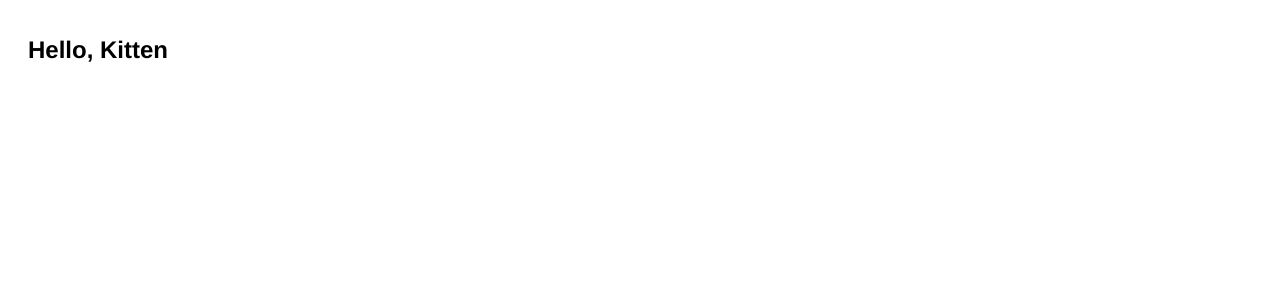
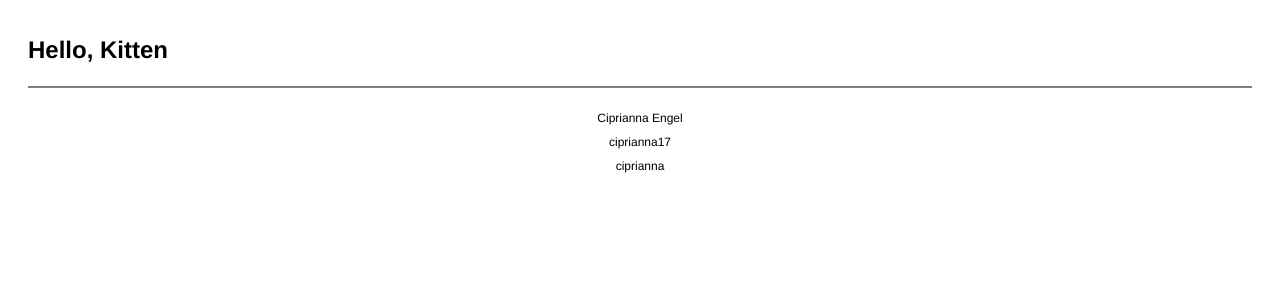
Before and after one commit to ciprianna/projects-blog, a React app: page / in a window 1280 px wide. Shown: the top 300 px of the page. Built offline with nearby package versions, Linux system fonts and the light colour scheme; the HTML template or start-up script is replaced by a standard one.

Commit message:
Start of footer

```diff
--- a/src/components/App.css
+++ b/src/components/App.css
@@ -1,5 +1,14 @@
+body {
+    font-family: helvetica, arial, sans-serif;
+    line-height: 200%;
+    padding: 6px 20px 30px;
+}
 .app {
-  font-family: helvetica, arial, sans-serif;
-  line-height: 200%;
-  padding: 6px 20px 30px;
+    font-size: 16px;
 }
+.footer {
+    font-size: 12px;
+    line-height: 12px;
+    border-top: solid 2px gray;
+    text-align: center;
+}
--- a/src/components/App.js
+++ b/src/components/App.js
@@ -1,9 +1,11 @@
 import React from 'react';
 import styles from './App.css';
+import Footer from './Footer.js';
 
 const App = () => (
   <div className={styles.app}>
     <h2>Hello, Kitten</h2>
+    <Footer author='Ciprianna Engel' twitter='ciprianna17' github='ciprianna'></Footer>
   </div>
 );
 
--- /dev/null
+++ b/src/components/Footer.js
@@ -0,0 +1,15 @@
+import React, {Component} from 'react';
+import styles from './App.css';
+
+export default class Footer extends Component {
+    render() {
+        return (
+            <div className={styles.footer}>
+            <br />
+                <p>{this.props.author}</p>
+                <p>{this.props.twitter}</p>
+                <p>{this.props.github}</p>
+            </div>
+        );
+    }
+}
```
